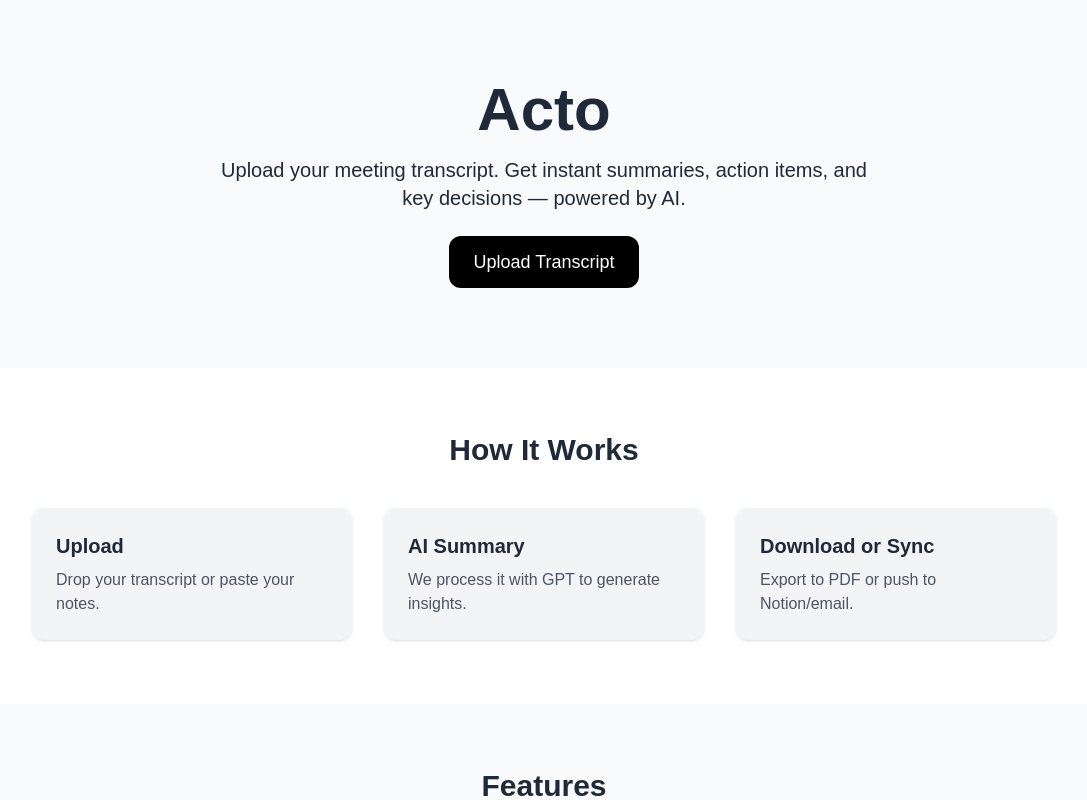
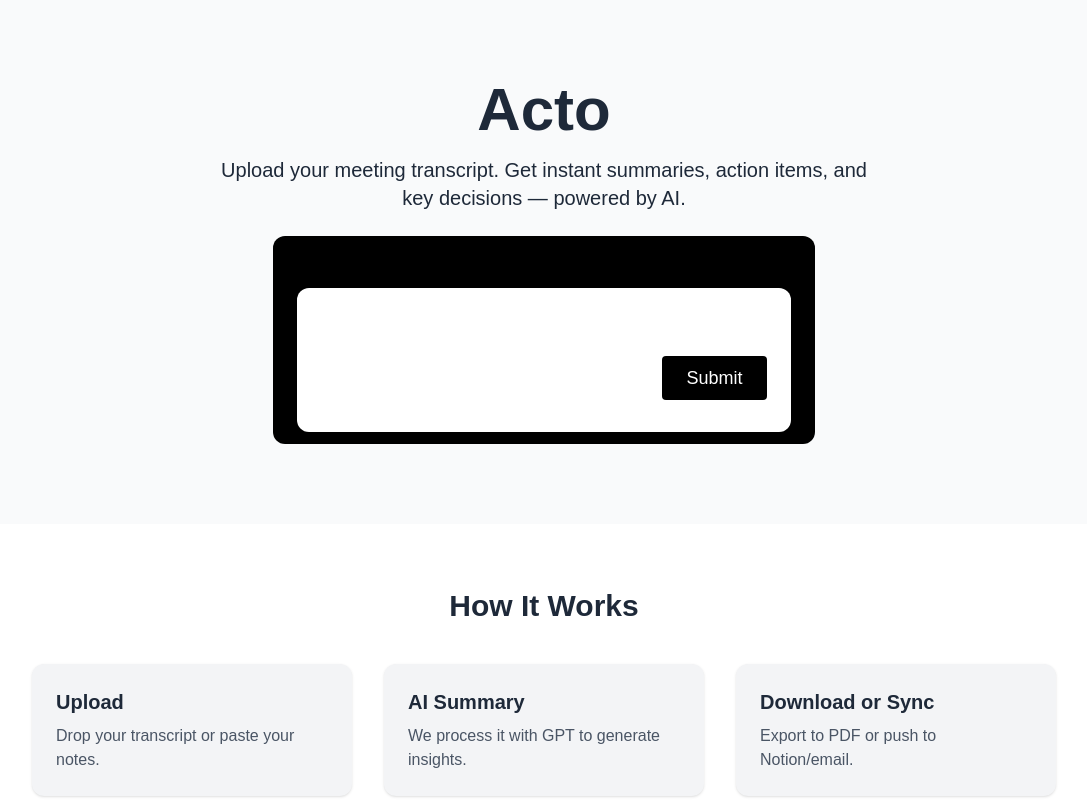
Before and after one commit to Tausif4171/Acto, a Next.js app: page / in a window 1280 px wide. Shown: the top 800 px of the page, without its empty margins (96-1183 px from the left). Built offline with nearby package versions, Linux system fonts and the light colour scheme.

Commit message:
Integrate UploadTranscript component into homepage for file upload functionality 🎉

```diff
--- a/app/page.tsx
+++ b/app/page.tsx
@@ -1,3 +1,5 @@
+import UploadTranscript from "./components/UploadTranscript";
+
 export default function Home() {
   return (
     <main className="min-h-screen bg-gray-50 text-gray-800">
@@ -9,7 +11,7 @@
           and key decisions — powered by AI.
         </p>
         <button className="bg-black text-white px-6 py-3 rounded-xl text-lg hover:bg-gray-800 transition">
-          Upload Transcript
+          <UploadTranscript />
         </button>
       </section>
 
```
